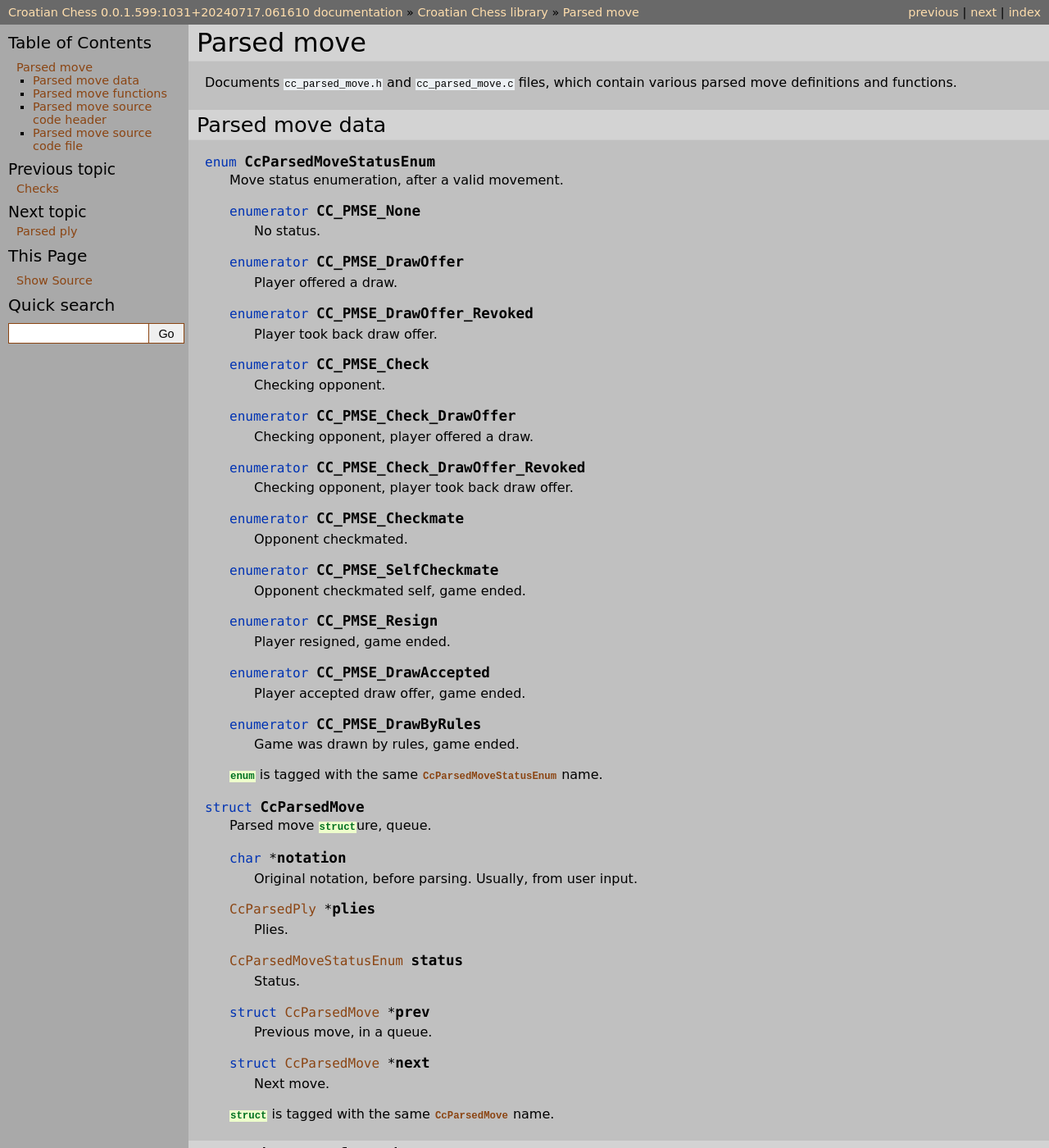
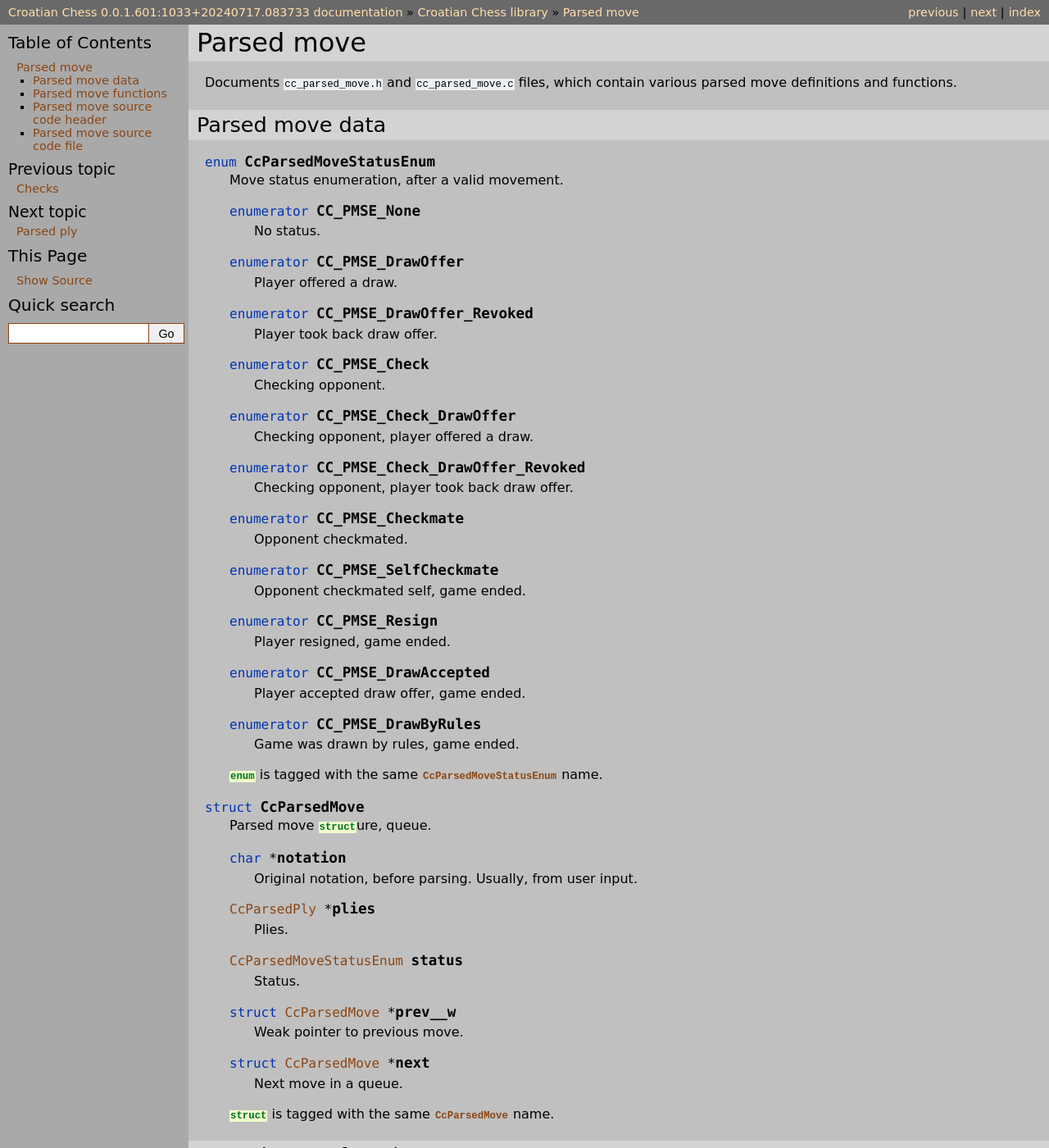
Before and after one commit to mmlacak/crochess, a Sphinx documentation site: the page built from docs/source/libcc/ccparsedmove.rst, in a window 1280 px wide and 1400 px high. Shown: the whole window at 82% size. Built offline with Sphinx 7.4.7, drawn with Linux system fonts in a browser that asks for light colours; some of the changed text lies outside the part shown.

Commit message:
Renamed ->prev move struct member.

```diff
--- a/docs/source/conf.py
+++ b/docs/source/conf.py
@@ -26,10 +26,10 @@ copyright = '2021, Mario Mlačak'
 author = 'Mario Mlačak'
 
 # The short X.Y version
-version = "0.0.1.599:1031+20240717.061610"   # docs-new-lib-short-version-major-minor-feature-commit+meta~breaks-place-marker
+version = "0.0.1.601:1033+20240717.083733"   # docs-new-lib-short-version-major-minor-feature-commit+meta~breaks-place-marker
 
 # The full version, including alpha/beta/rc tags
-release = "0.0.1.599:1031+20240717.061610"   # docs-new-lib-full-version-major-minor-feature-commit+meta~breaks-place-marker
+release = "0.0.1.601:1033+20240717.083733"   # docs-new-lib-full-version-major-minor-feature-commit+meta~breaks-place-marker
 
 
 # -- General configuration ---------------------------------------------------
--- a/docs/source/libcc/ccdefines.rst
+++ b/docs/source/libcc/ccdefines.rst
@@ -444,7 +444,7 @@ Navigation
 
     .. warning::
 
-        Queue :c:`struct` must have :c:`prev` member, which points to previous item in that queue.
+        Queue :c:`struct` must have :c:`prev__w` member, which points to previous item in that queue.
 
     :param ptr_var_queue: A queue pointer variable.
     :returns: Nothing.
--- a/docs/source/libcc/ccparsedmove.rst
+++ b/docs/source/libcc/ccparsedmove.rst
@@ -86,13 +86,13 @@ Parsed move data
 
         Status.
 
-    .. c:member:: struct CcParsedMove * prev
+    .. c:member:: struct CcParsedMove * prev__w
 
-        Previous move, in a queue.
+        Weak pointer to previous move.
 
     .. c:member:: struct CcParsedMove * next
 
-        Next move.
+        Next move in a queue.
 
     :c:`struct` is tagged with the same :c:struct:`CcParsedMove` name.
 
```
Also changed, not shown: README.md (+2 -2 lines), 8 other files.
